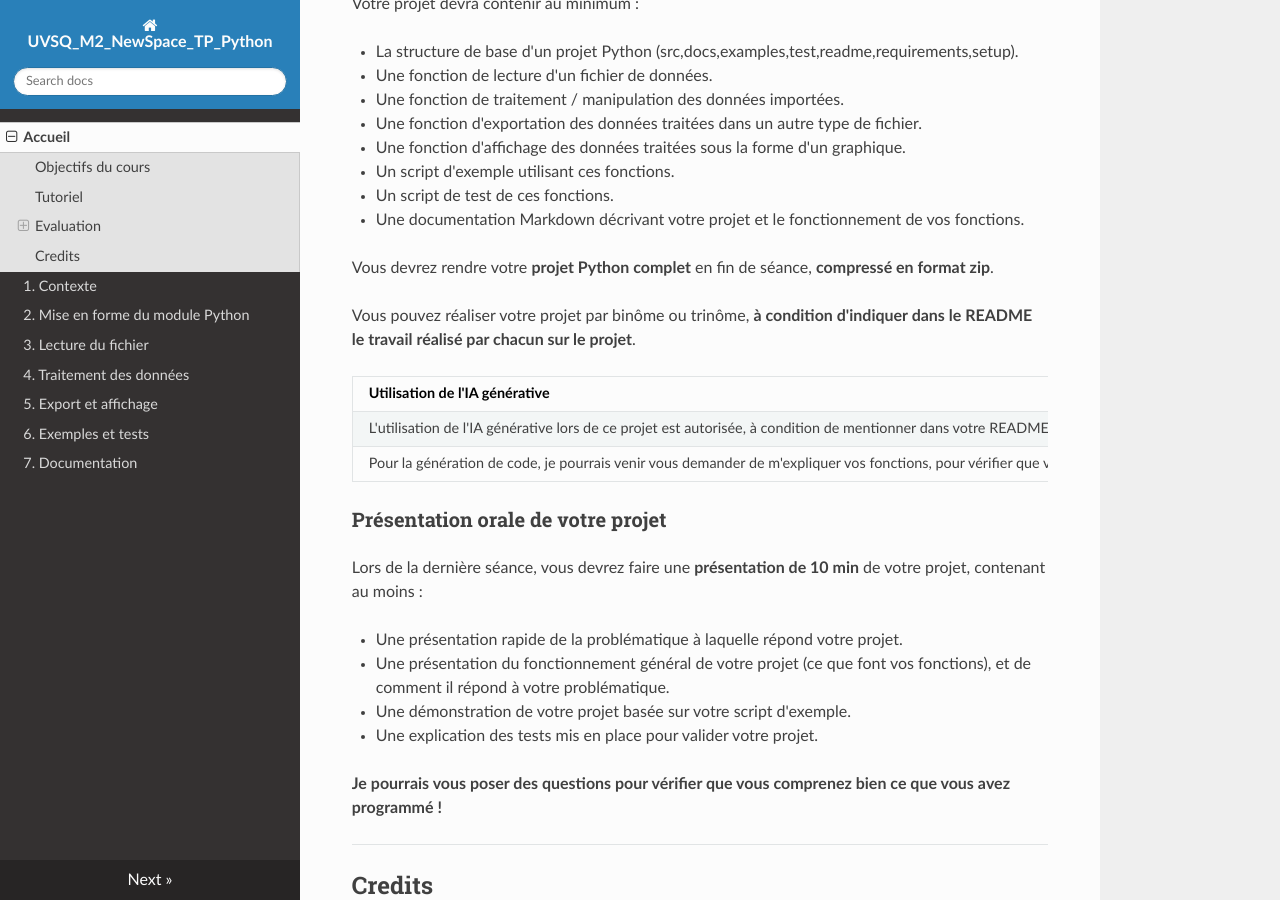
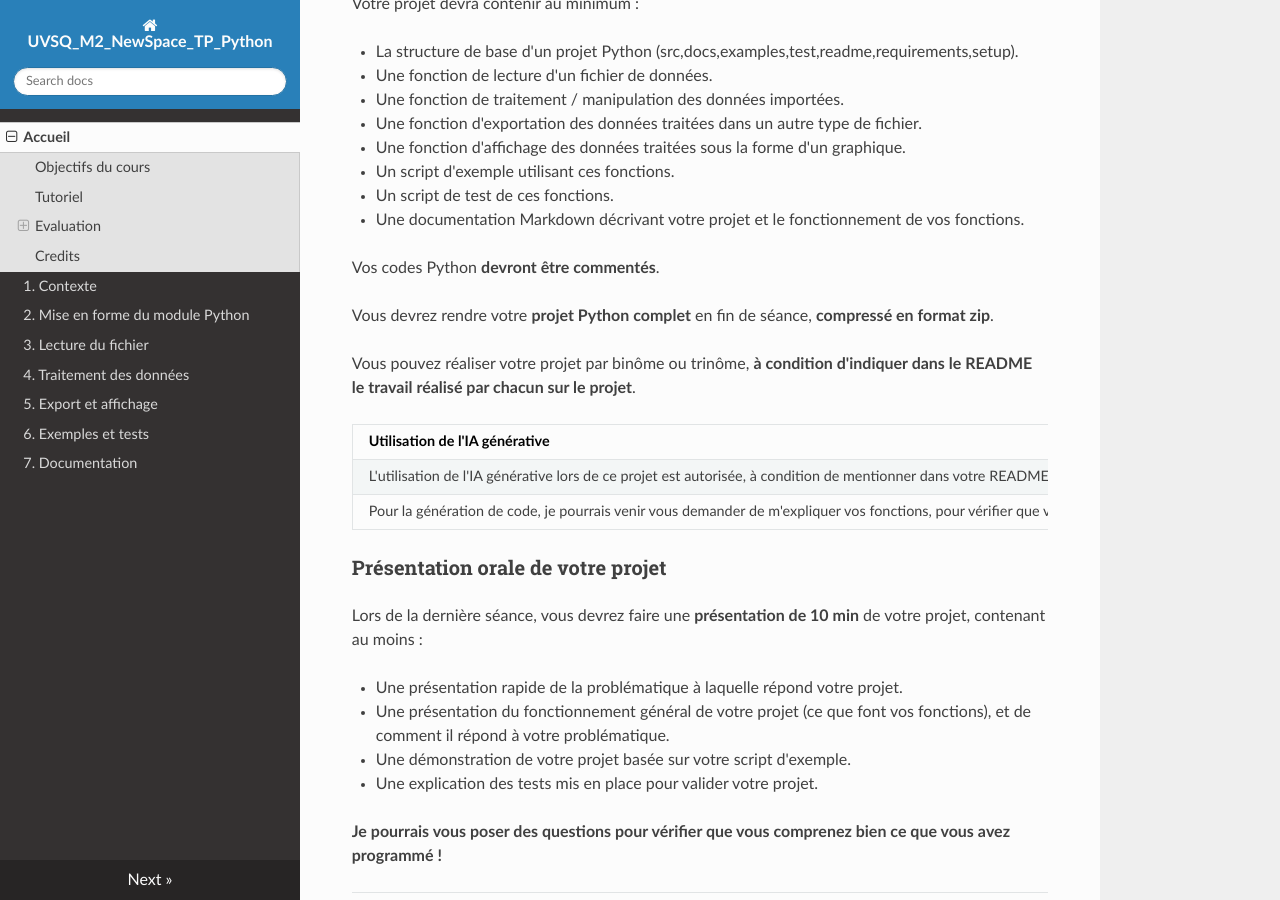
Before and after one commit to NicOudart/UVSQ_M2_NewSpace_TP_Python, an MkDocs documentation site: the page built from docs/index.md, in a window 1280 px wide and 900 px high, scrolled down 1766 px. Built offline with MkDocs 1.6.1, drawn with Linux system fonts in a browser that asks for light colours; nearby versions of some CDN libraries.

Commit message:
-Minor fix of package structure illustration. -Adding an illustration for the figure output. -Minor fix of the readme / index files.

```diff
--- a/docs/index.md
+++ b/docs/index.md
@@ -76,6 +76,8 @@ Votre projet devra contenir au minimum :
 
 - Une documentation Markdown décrivant votre projet et le fonctionnement de vos fonctions.
 
+Vos codes Python **devront être commentés**.
+
 Vous devrez rendre votre **projet Python complet** en fin de séance, **compressé en format zip**.
 
 Vous pouvez réaliser votre projet par binôme ou trinôme, **à condition d'indiquer dans le README le travail réalisé par chacun sur le projet**.
```
Also changed, not shown: README.md (+2 -0 lines), docs/img/Figure_pivot.png (added), docs/img/Package_structure.png.
